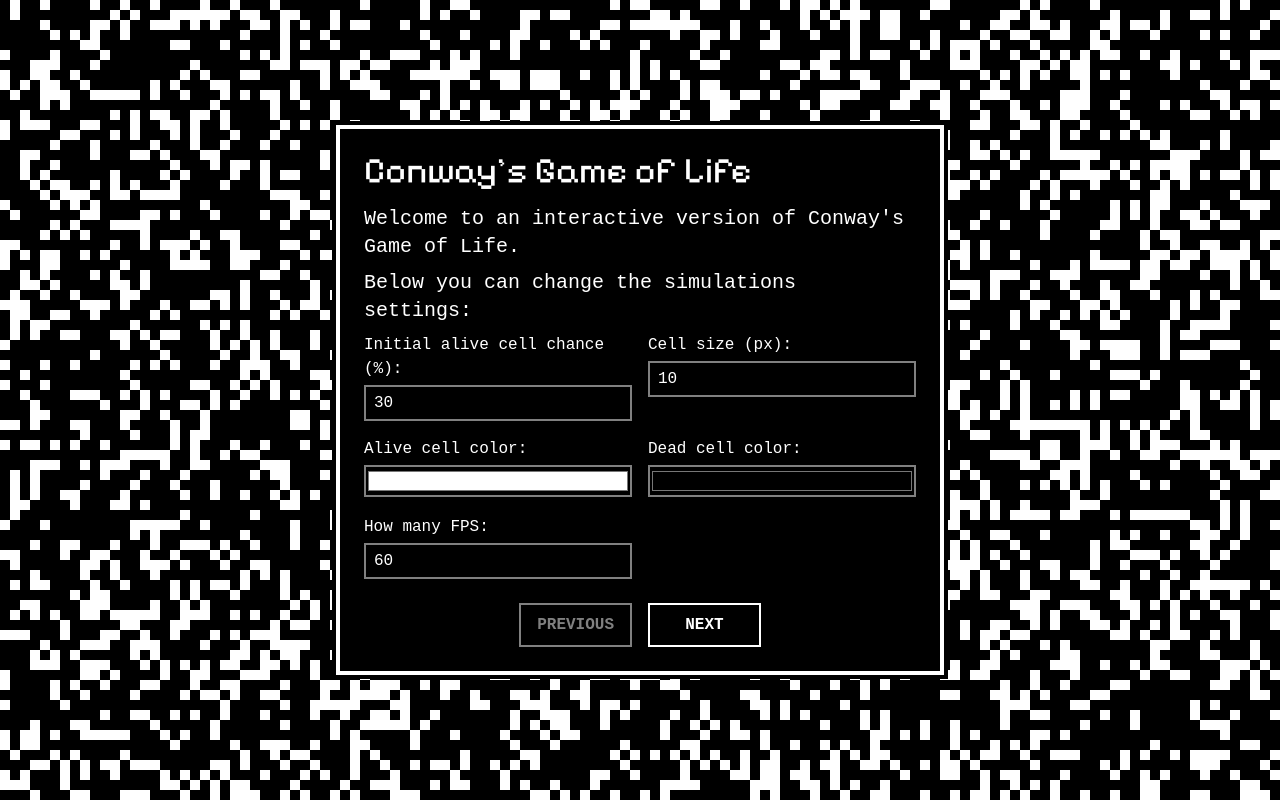
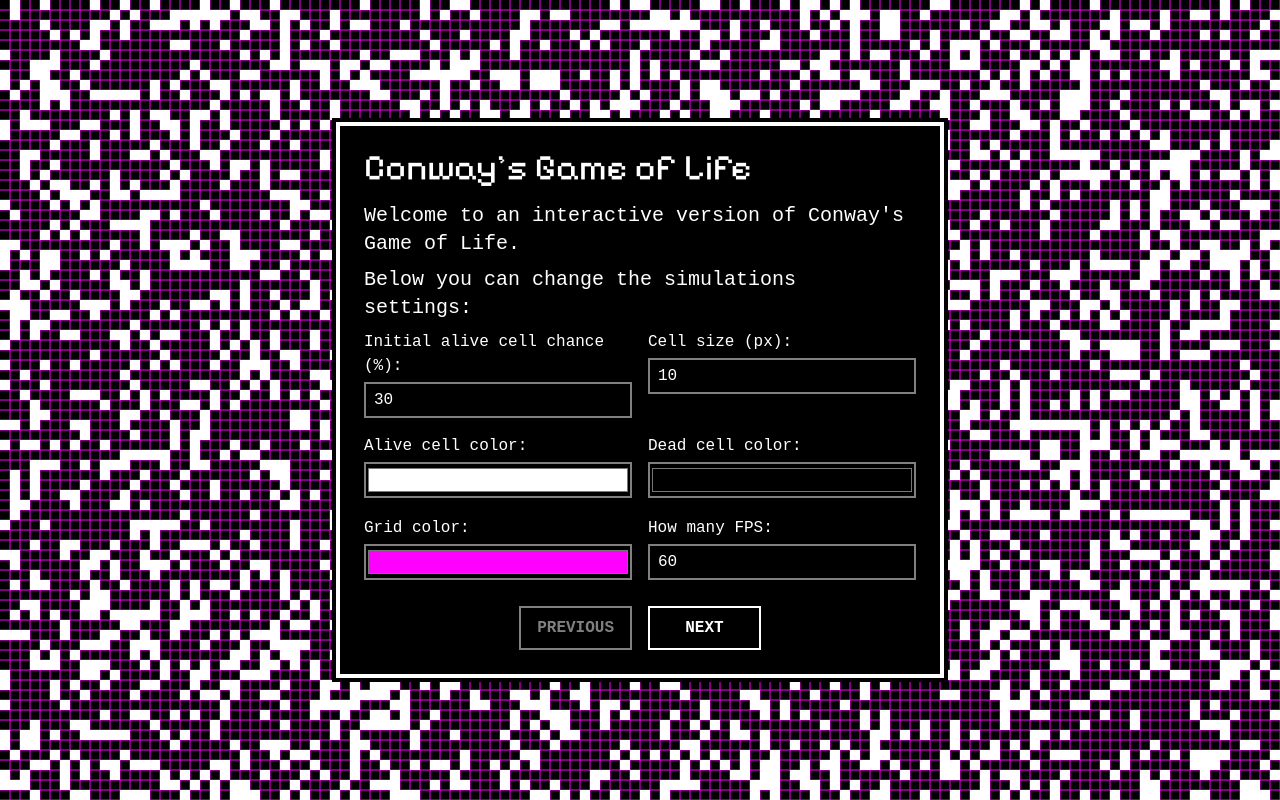
Before and after one commit to rafal-strozyk/interactive-game-of-life, a Vue app: page / in a window 1280 px wide. Built offline with nearby package versions, Linux system fonts and the light colour scheme.

Commit message:
feat(game): make grid color customizable

```diff
--- a/src/components/SettingsModal.vue
+++ b/src/components/SettingsModal.vue
@@ -51,6 +51,14 @@
                   />
                 </div>
                 <div class="grid sm:grid-cols-2 gap-4">
+                  <input-component
+                    id="grid-color"
+                    type="color"
+                    label="Grid color:"
+                    required
+                    placeholder=""
+                    v-model="model.gridColor"
+                  />
                   <input-component
                     id="frame-time"
                     type="number"
@@ -114,6 +122,7 @@ type ModalModel = {
   framesPerSecond: number;
   aliveCellChance: number;
   cellSize: number;
+  gridColor: string;
   cellColors: {
     dead: string;
     alive: string;
--- a/src/components/form/InputComponent.vue
+++ b/src/components/form/InputComponent.vue
@@ -43,7 +43,7 @@ const model = defineModel<string | number>({
     }
 
     &[type="color"] {
-      @apply p-0 min-h-8;
+      @apply p-0 min-h-9;
     }
 
     &::-webkit-inner-spin-button {
--- a/src/views/GameView.vue
+++ b/src/views/GameView.vue
@@ -16,10 +16,11 @@ const gameMatrix = ref<CellsMatrix>();
 const nextMatrix = ref<CellsMatrix>();
 
 const gameSettings = ref({
-  showGrid: false,
+  showGrid: true,
   framesPerSecond: 60,
   aliveCellChance: 30,
   cellSize: 10,
+  gridColor: "#FF00FF",
   cellColors: {
     dead: "#000000",
     alive: "#ffffff",
@@ -93,7 +94,6 @@ function runGame() {
     for (const [colIndex, cell] of row.entries()) {
       if (next[rowIndex]?.[colIndex] === undefined) {
         //handle errors
-        console.log("błąd");
         return;
       }
 
@@ -108,9 +108,8 @@ function runGame() {
     }
   }
 
-  console.log("swap");
   [gameMatrix.value, nextMatrix.value] = [nextMatrix.value, gameMatrix.value];
-  // }, frameTime.value);
+  drawCells();
 }
 
 function drawCells(): void {
@@ -140,7 +139,7 @@ function drawCells(): void {
     const rows = Math.floor(canvasHeight / cellSize);
     const columns = Math.floor(canvasWidth / cellSize);
 
-    context.strokeStyle = "#FF00FF";
+    context.strokeStyle = gameSettings.value.gridColor;
     context.lineWidth = 1;
 
     context.beginPath();
```
